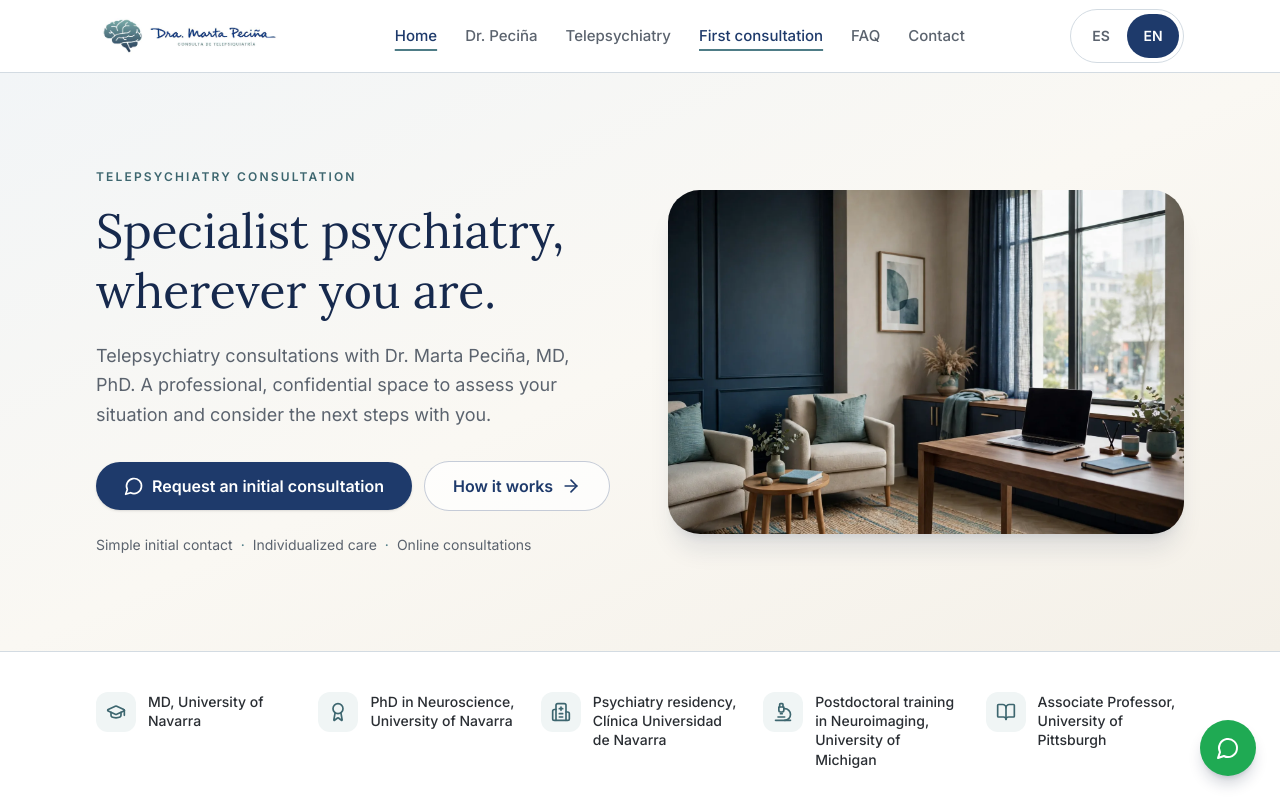
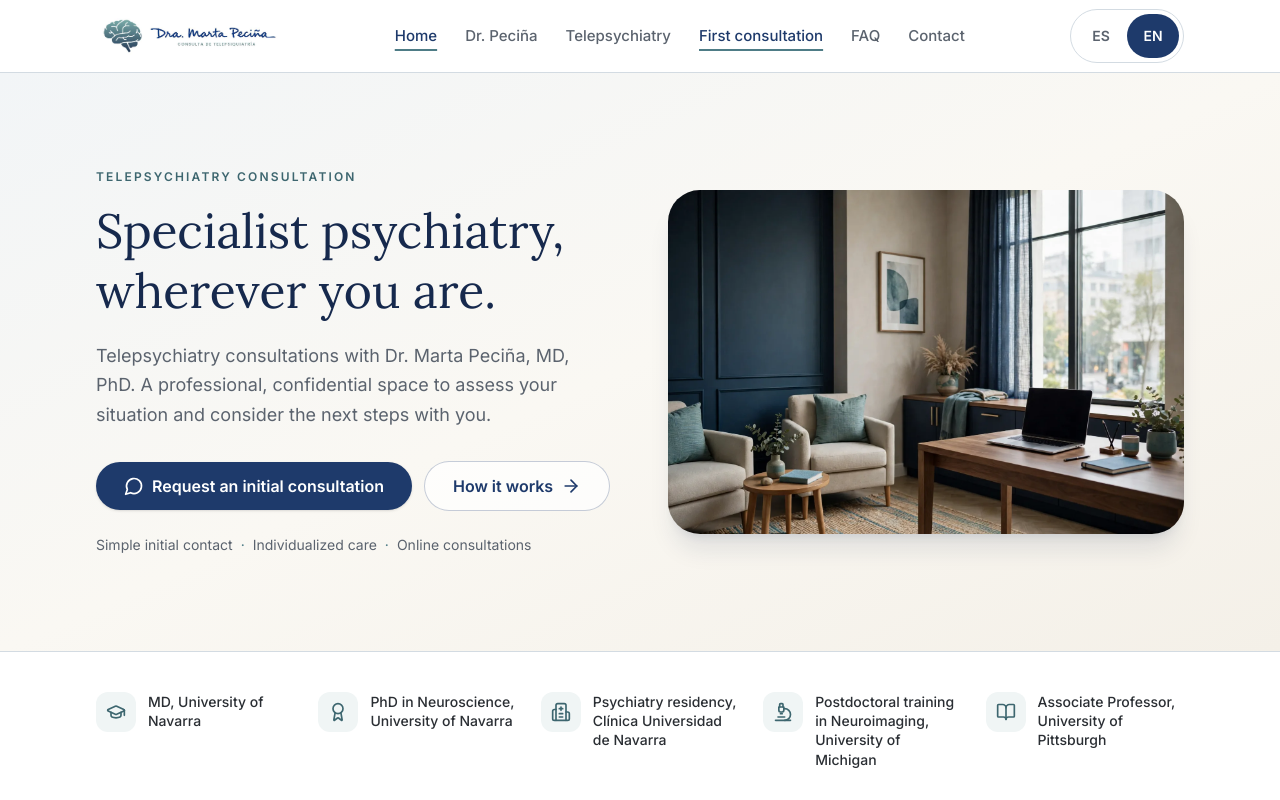
Before and after one commit to jpecinagithub/telepsiquiatria-dra-marta-pecina, a React (Vite) app: page / in a window 1280 px wide. Shown: the top 800 px of the page. Built offline with nearby package versions, Linux system fonts and the light colour scheme.

Commit message:
Remove desktop floating WhatsApp button (mobile sticky bar kept)

```diff
--- a/src/App.tsx
+++ b/src/App.tsx
@@ -2,7 +2,7 @@ import { useEffect } from 'react'
 import { Route, Routes, useLocation } from 'react-router-dom'
 import { Header } from './components/Header'
 import { Footer } from './components/Footer'
-import { StickyMobileBar, WhatsAppFloat } from './components/WhatsAppCtas'
+import { StickyMobileBar } from './components/WhatsAppCtas'
 import { InstallPrompt } from './components/InstallPrompt'
 import Home from './pages/Home'
 import About from './pages/About'
@@ -58,7 +58,6 @@ export default function App() {
         </Routes>
       </main>
       <Footer />
-      <WhatsAppFloat />
       <StickyMobileBar />
       {/* Subtle install affordance (renders only when the browser allows it) */}
       <div className="fixed bottom-6 left-4 z-40 hidden md:block">
--- a/src/components/WhatsAppCtas.tsx
+++ b/src/components/WhatsAppCtas.tsx
@@ -1,32 +1,8 @@
 import { useEffect, useState } from 'react'
 import { MessageCircle } from 'lucide-react'
-import { useLanguage, pick, type Lang } from '../i18n/LanguageContext'
+import { useLanguage, pick } from '../i18n/LanguageContext'
 import { useWhatsApp } from './WhatsAppProvider'
 import { CTA_LABEL } from '../data/navigation'
-
-const COPY: Record<string, Record<Lang, string>> = {
-  floatLabel: {
-    es: 'Contactar por WhatsApp',
-    en: 'Contact via WhatsApp',
-  },
-}
-
-/** Desktop-only floating WhatsApp button (bottom right). */
-export function WhatsAppFloat() {
-  const { lang } = useLanguage()
-  const { requestWhatsApp } = useWhatsApp()
-
-  return (
-    <button
-      type="button"
-      onClick={() => requestWhatsApp()}
-      aria-label={pick(lang, COPY.floatLabel)}
-      className="fixed bottom-6 right-6 z-40 hidden h-14 w-14 items-center justify-center rounded-full bg-[#1faa53] text-white shadow-lg shadow-navy-950/20 transition-transform hover:scale-105 md:flex"
-    >
-      <MessageCircle className="h-6 w-6" aria-hidden="true" />
-    </button>
-  )
-}
 
 /**
  * Mobile-only sticky bottom bar. A spacer reserves the same height in the
```
